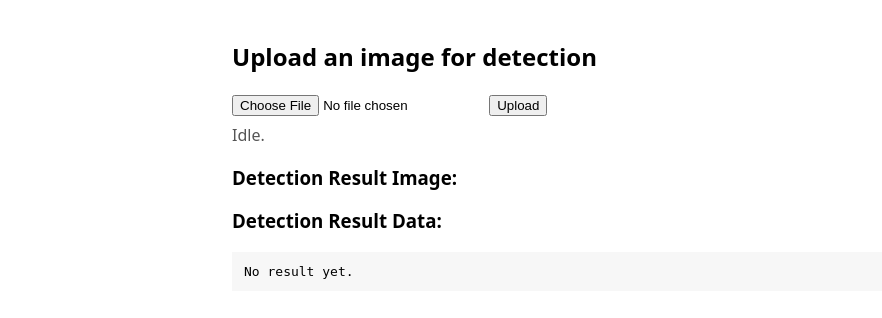
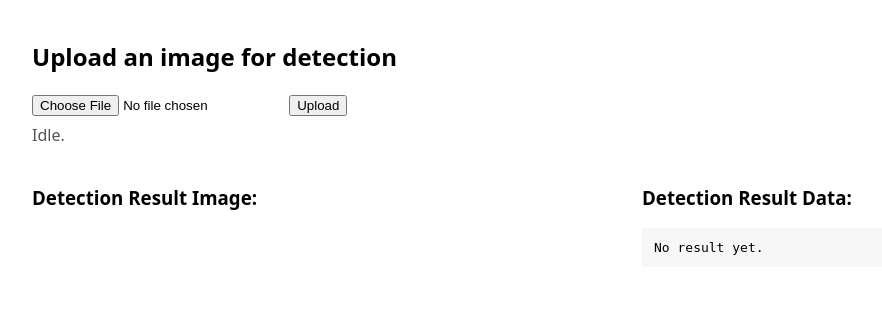
Before and after one commit to OntoliusDingYD/Vidriatta, a Flask app: page / in a window 1280 px wide. Shown: the top 318 px of the page, without its empty margins (8-890 px from the left). Run offline with Flask 3, Linux system fonts and the light colour scheme.

Commit message:
优化页面布局为双列，图片和结果左右分列显示

```diff
--- a/templates/index.html
+++ b/templates/index.html
@@ -4,11 +4,20 @@
   <meta charset="utf-8" />
   <title>Vidriatta - Detection (Async)</title>
   <style>
-    body { font-family: system-ui, -apple-system, Segoe UI, Roboto, Arial, sans-serif; max-width: 800px; margin: 40px auto; }
+    body { font-family: system-ui, -apple-system, Segoe UI, Roboto, Arial, sans-serif; max-width: 1200px; margin: 40px auto; padding: 0 20px; }
     #status { margin: 8px 0; color: #555; }
-    #result-image { display: none; max-width: 100%; border: 1px solid #ddd; padding: 4px; }
-    pre { background: #f7f7f7; padding: 12px; overflow: auto; }
+    .result-container { display: flex; gap: 20px; margin-top: 20px; }
+    .image-column { flex: 1; min-width: 0; }
+    .data-column { flex: 1; min-width: 0; }
+    #result-image { display: none; max-width: 100%; max-height: 600px; border: 1px solid #ddd; padding: 4px; object-fit: contain; }
+    pre { background: #f7f7f7; padding: 12px; overflow: auto; max-height: 600px; }
     button[disabled] { opacity: 0.6; cursor: not-allowed; }
+
+    @media (max-width: 768px) {
+      .result-container { flex-direction: column; }
+      #result-image { max-height: 400px; }
+      pre { max-height: 400px; }
+    }
   </style>
 </head>
 <body>
@@ -20,11 +29,16 @@
 
   <div id="status">Idle.</div>
 
-  <h3>Detection Result Image:</h3>
-  <img id="result-image" alt="No image yet">
-
-  <h3>Detection Result Data:</h3>
-  <pre id="result-box">No result yet.</pre>
+  <div class="result-container">
+    <div class="image-column">
+      <h3>Detection Result Image:</h3>
+      <img id="result-image" alt="No image yet">
+    </div>
+    <div class="data-column">
+      <h3>Detection Result Data:</h3>
+      <pre id="result-box">No result yet.</pre>
+    </div>
+  </div>
 
   <script>
     const form = document.getElementById("upload-form");
```
